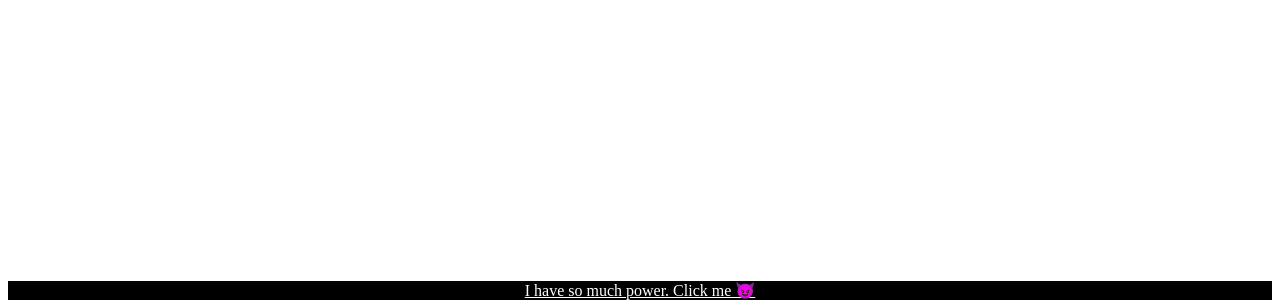
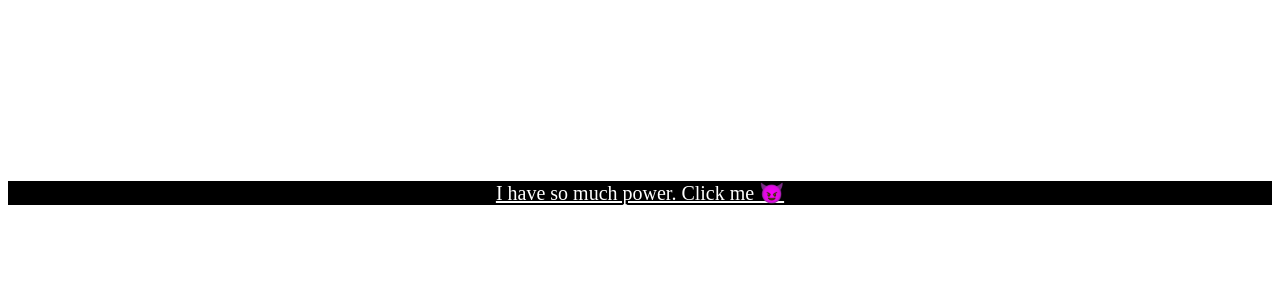
Before and after one commit to dgonz8992/FloridiansEPK, a plain HTML site: page index.html in a window 1280 px wide. Shown: the part 1790-2090 px from the top of the page. After the commit the page ends 2042 px from the top, so only its background shows below. Drawn offline with Linux system fonts and the light colour scheme.

Commit message:
whatever

```diff
--- a/index.css
+++ b/index.css
@@ -27,5 +27,6 @@ body{
     color: white;
     background-color: black;
     text-align: center;
-    top: 1800px;
+    top: 1700px;
+    font-size: 20px;
 }
```
